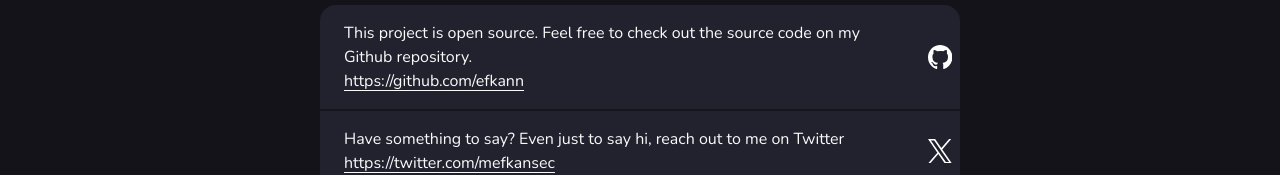
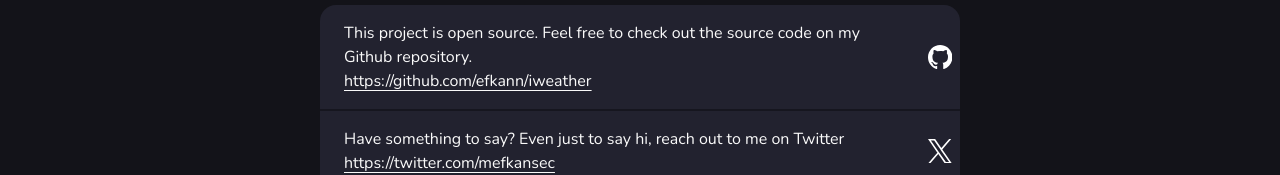
Before and after one commit to efkann/iweather, a React (Vite) app: page /settings in a window 1280 px wide. Shown: the part 353-528 px from the top of the page. Built offline with nearby package versions, Linux system fonts and the light colour scheme.

Commit message:
fix: correct github repo link

```diff
--- a/src/routes/settings.tsx
+++ b/src/routes/settings.tsx
@@ -76,7 +76,7 @@ function Settings() {
           <div className="p-4">
             <p>{translations[language]['github-repo']}</p>
             <span className="underline underline-offset-4">
-              https://github.com/efkann
+              https://github.com/efkann/iweather
             </span>
           </div>
           <GithubLogo
```
